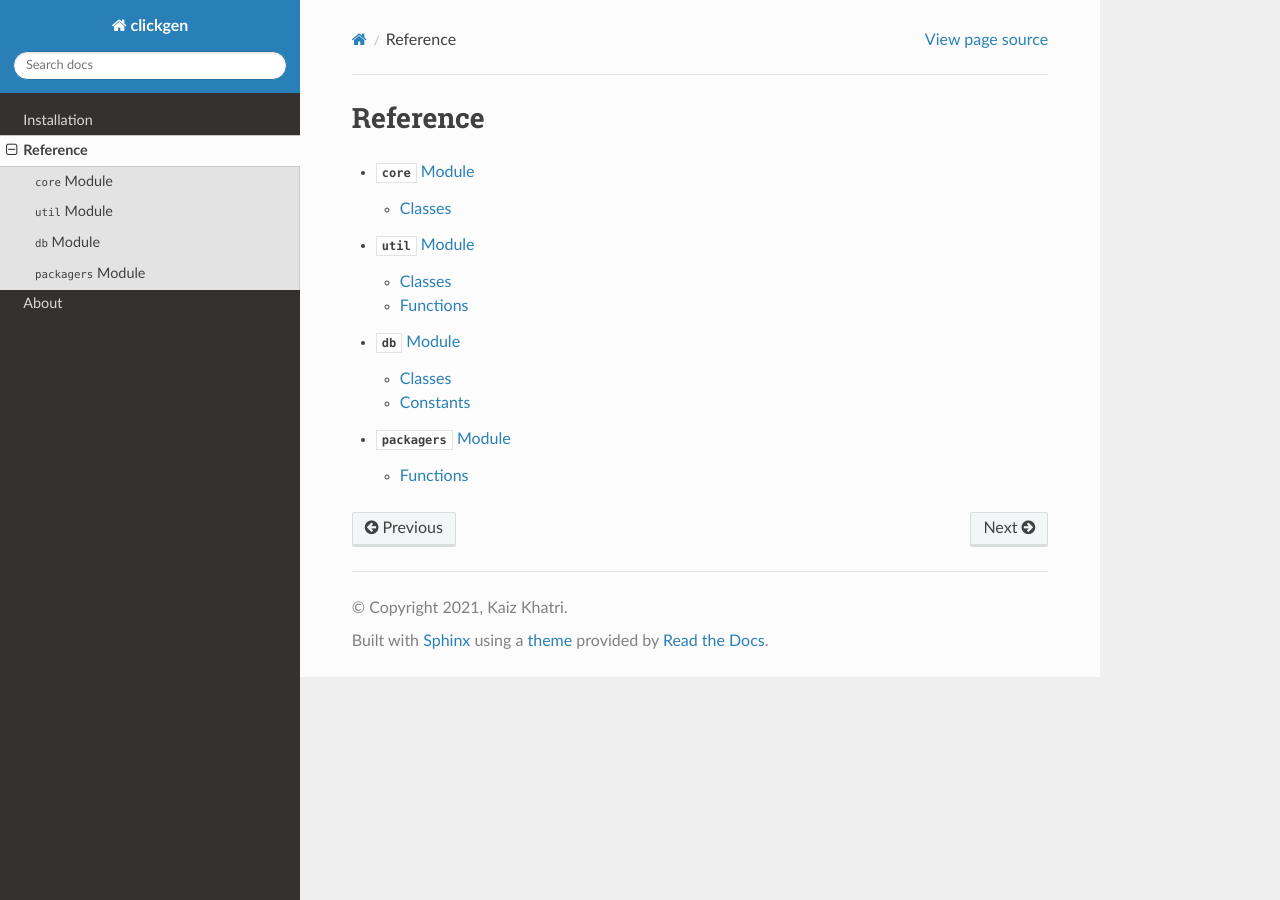
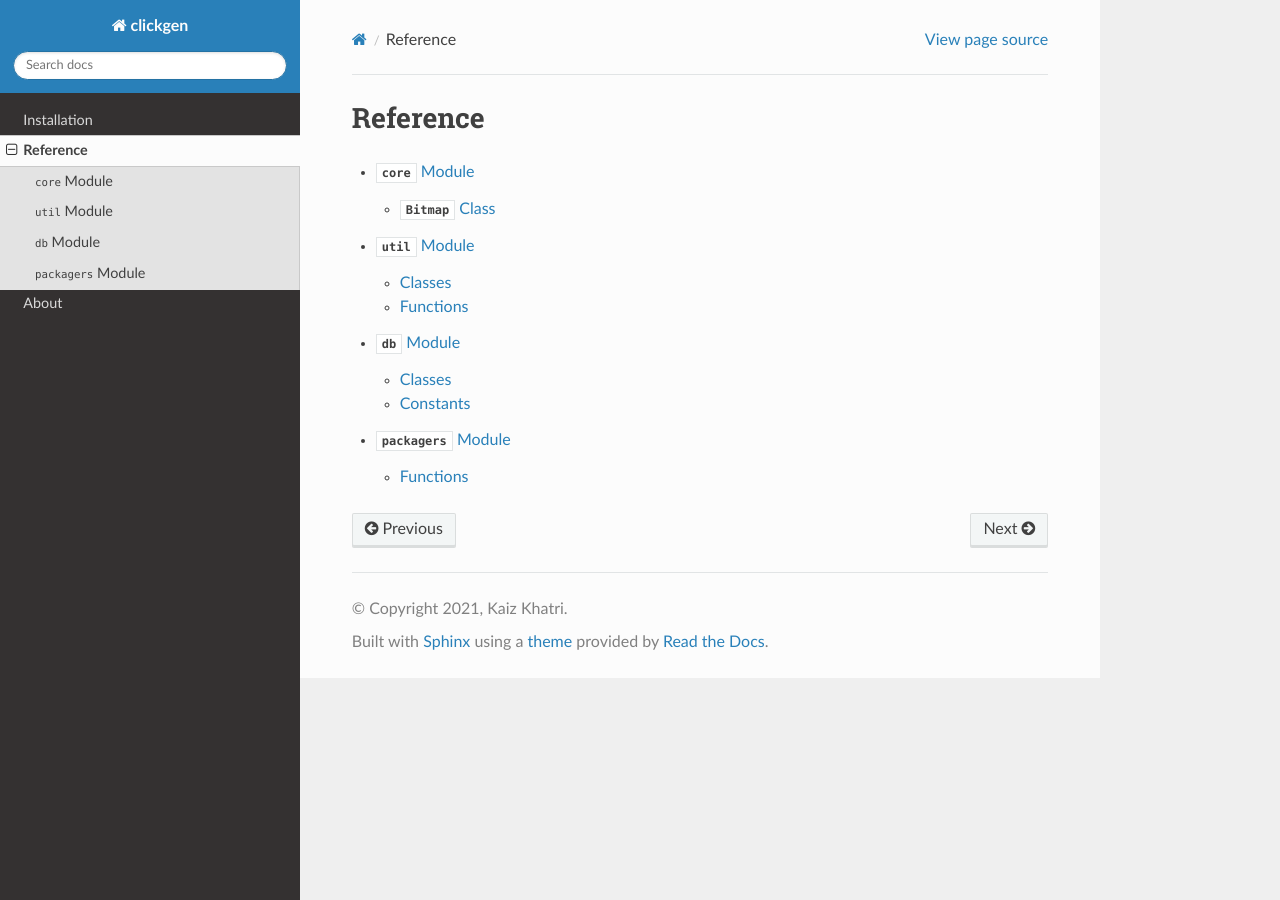
Before and after one commit to ful1e5/clickgen, a Sphinx documentation site: the page built from docs/source/reference/index.rst, in a window 1280 px wide. Built offline with Sphinx 7.4.7 and the Read the Docs theme 2.0.0, drawn with Linux system fonts in a browser that asks for light colours.

Commit message:
💅 Prettier notes & headlines

```diff
--- a/docs/source/reference/core.rst
+++ b/docs/source/reference/core.rst
@@ -5,11 +5,11 @@
 :py:mod:`~clickgen.core` Module
 ===============================
 
-Classes
--------
+:py:mod:`~clickgen.core.Bitmap` Class
+-------------------------------------
 .. autoclass:: clickgen.core.Bitmap
 .. automethod:: clickgen.core.Bitmap.__init__
+.. automethod:: clickgen.core.Bitmap.__set_as_static
+.. automethod:: clickgen.core.Bitmap.__set_as_animated
 .. automethod:: clickgen.core.Bitmap.__str__
 .. automethod:: clickgen.core.Bitmap.__repr__
-.. automethod:: clickgen.core.Bitmap.__set_as_static
-.. automethod:: clickgen.core.Bitmap.__set_as_animated
```
Also changed, not shown: 1 other file.
